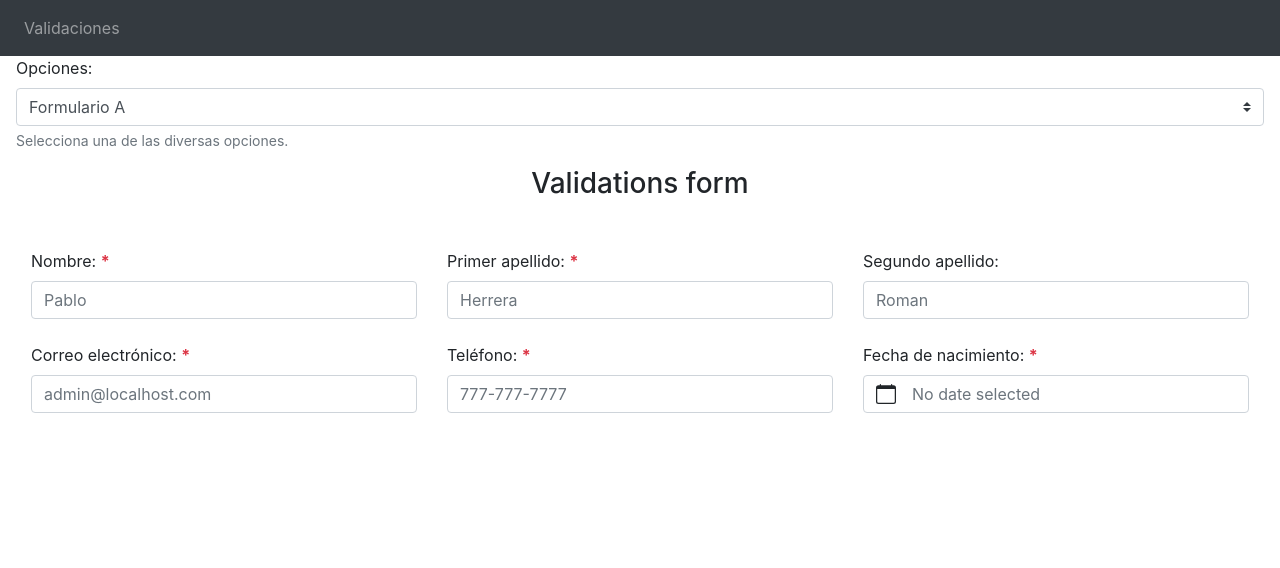
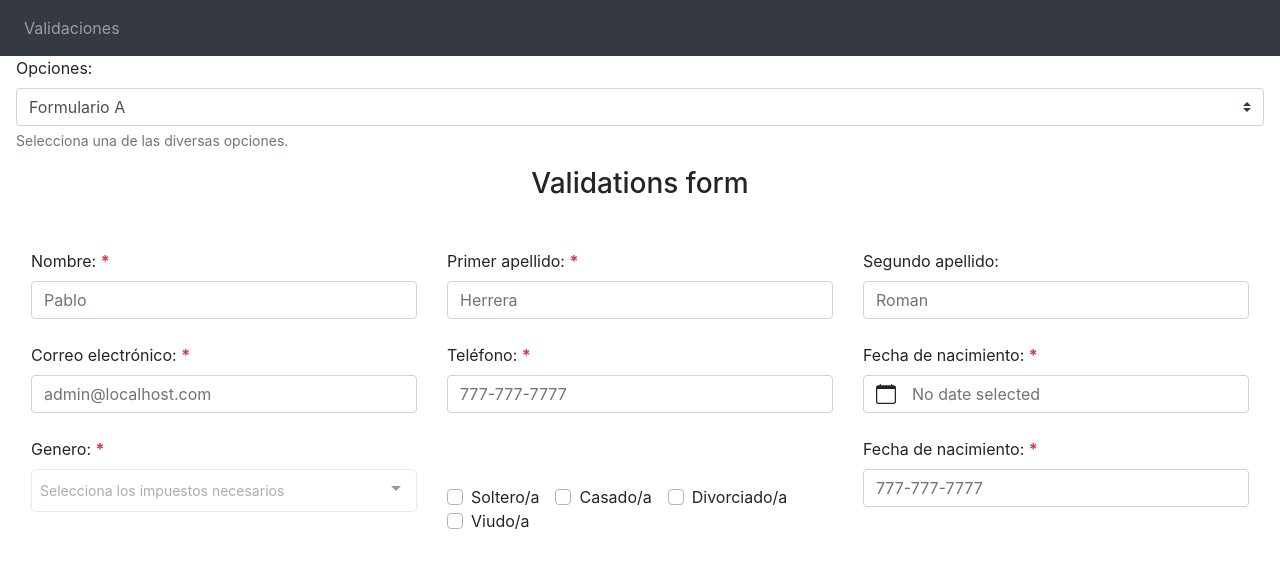
Before and after one commit to CristianCamposCR/SDA-VALIDATIONS, a Vue app in the folder client/: page /validate in a window 1280 px wide. Shown: the top 568 px of the page. Built offline with nearby package versions, Linux system fonts and the light colour scheme.

Commit message:
[ADD] new inputs

```diff
--- a/client/package.json
+++ b/client/package.json
@@ -12,6 +12,7 @@
     "bootstrap": "^4.6.1",
     "bootstrap-vue": "^2.23.1",
     "vue": "^2.7.16",
+    "vue-multiselect": "^2.1.9",
     "vue-router": "^3.5.4"
   },
   "devDependencies": {
--- a/client/src/views/Validations.vue
+++ b/client/src/views/Validations.vue
@@ -80,8 +80,72 @@
               ></b-form-datepicker>
             </b-form-group>
           </b-col>
+          <b-col cols="12" sm="12" md="4">
+            <b-form-group>
+              <label>Genero:&nbsp;<b class="text-danger">*</b></label>
+              <multi-select
+                placeholder="Selecciona los impuestos necesarios"
+                label="name"
+                :options="genders"
+                track-by="name"
+                :multiple="false"
+                :taggable="true"
+                selectLabel="Presiona enter para seleccionar"
+                deselectLabel="Presiona enter para eliminar"
+                selectedLabel="Seleccionado"
+                :showNoOptions="false"
+              ></multi-select>
+            </b-form-group>
+          </b-col>
+          <b-col cols="12" sm="12" md="4">
+            <div class="mt-5">
+              <b-form-group>
+                <b-form-checkbox-group
+                  id="checkbox-group-1"
+                  v-model="selected"
+                  :options="civilStatus"
+                  :aria-describedby="ariaDescribedby"
+                  name="flavour-1"
+                >
+                </b-form-checkbox-group>
+              </b-form-group>
+            </div>
+          </b-col>
+          <b-col cols="12" sm="12" md="4">
+            <b-form-group>
+              <label for="birthdate"
+                >Fecha de nacimiento:&nbsp;<b class="text-danger">*</b></label
+              >
+              <b-form-input
+                id="phone"
+                type="text"
+                placeholder="777-777-7777"
+                required
+              />
+            </b-form-group>
+          </b-col>
         </b-row>
       </b-form>
     </b-container>
   </div>
 </template>
+<script>
+import Vue from "vue";
+export default Vue.extend({
+  name: "validations",
+  data() {
+    return {
+      genders: [
+        { name: "Masculino", id: 1 },
+        { name: "Femenino", id: 2 },
+      ],
+      civilStatus: [
+        { text: "Soltero/a", value: "Soltero" },
+        { text: "Casado/a", value: "Casado" },
+        { text: "Divorciado/a", value: "Divorciado" },
+        { text: "Viudo/a", value: "Viudo" },
+      ],
+    };
+  },
+});
+</script>
--- a/client/src/views/input_validations/InputText.vue
+++ b/client/src/views/input_validations/InputText.vue
@@ -38,6 +38,7 @@
                 v-model="v$.form.name.$model"
                 @blur="v$.form.name.$touch()"
                 :state="v$.form.name.$dirty ? !v$.form.name.$error : null"
+                trim
               />
               <h5 class="mt-3">Objeto de vuelidate</h5>
               {{ v$.form }}
@@ -84,7 +85,7 @@
 <script>
 import Vue from "vue";
 import { useVuelidate } from "@vuelidate/core";
-import { required, alfa } from "@vuelidate/validators";
+import { required, alphaNum } from "@vuelidate/validators";
 
 export default Vue.extend({
   name: "InputText",
@@ -117,7 +118,15 @@ export default Vue.extend({
   },
   validations: {
     form: {
-      name: { required, alfa },
+      name: {
+        required,
+        valid: function (value) {
+          const isValid =
+            /^[a-zA-Z ÁÉÍÓÚáéíóúñÑäëïöü\-_ \s]+$/.test(value);
+            // pettern que permite caracteres de la a - z mayus y minus todos los acentos dierisis y la ñ
+          return isValid;
+        },
+      },
     },
   },
 });
```
Also changed, not shown: client/src/main.js (+7 -1 lines), 1 other file (tests, documents, lock files or other folders).
